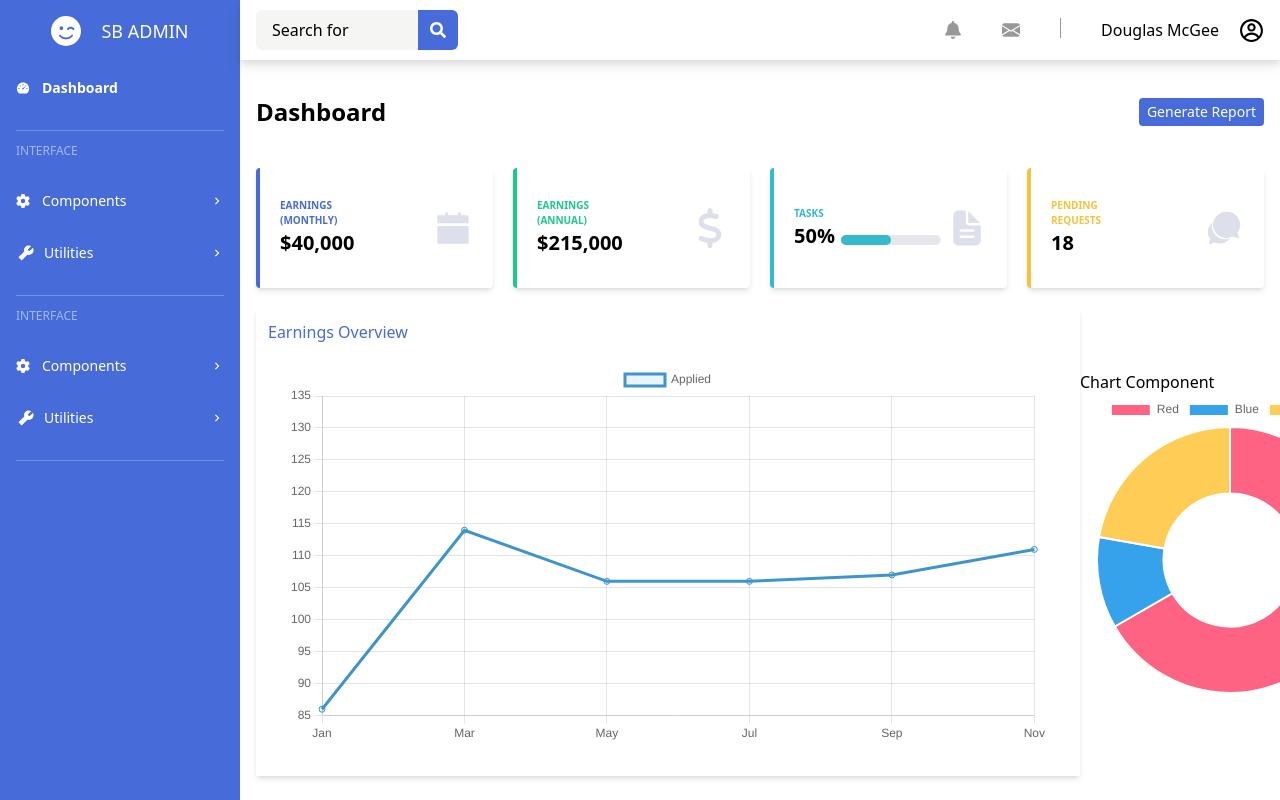
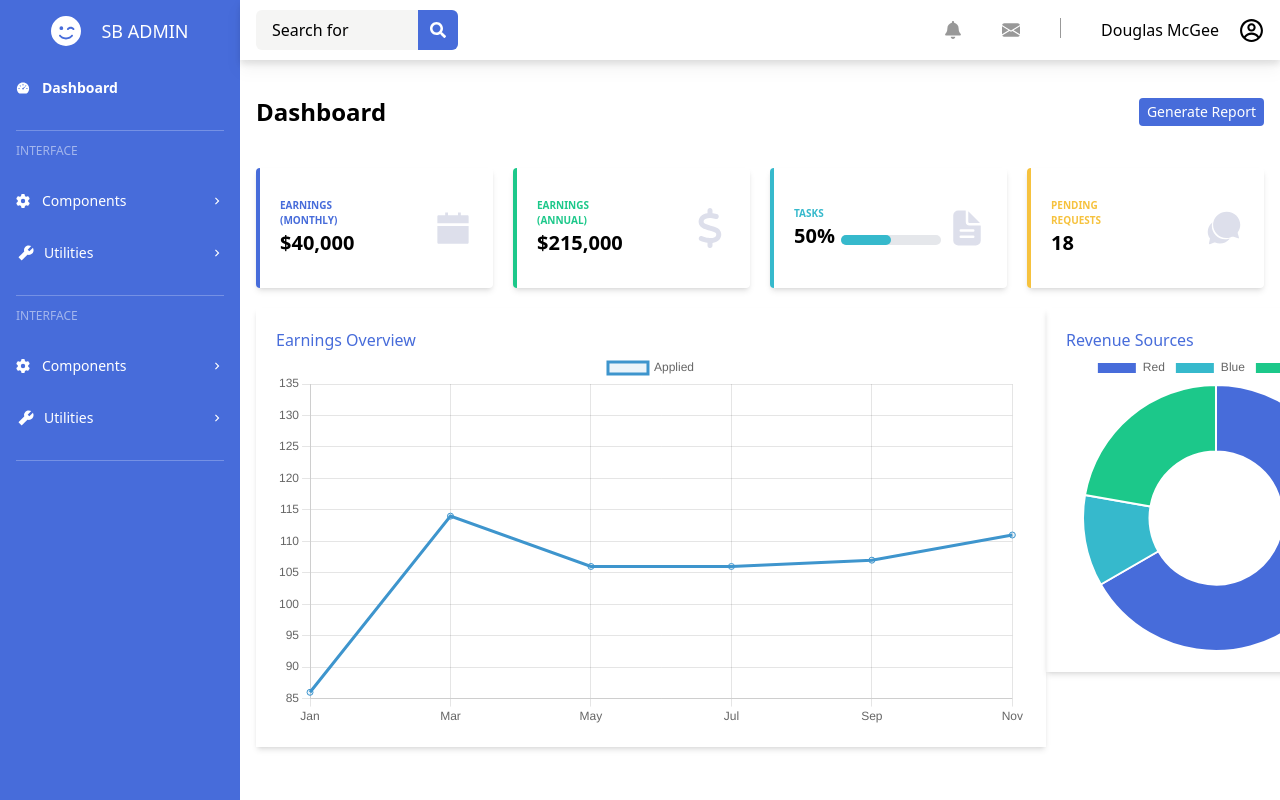
Before and after one commit to ThaminduNR/next.js-dashboard, a Next.js app: page / in a window 1280 px wide. Shown: the top 800 px of the page. Built offline with nearby package versions, Linux system fonts and the light colour scheme.

Commit message:
fix  chart and change colors

```diff
--- a/src/app/page.tsx
+++ b/src/app/page.tsx
@@ -28,11 +28,11 @@ export default function Home() {
                 <MainContentCard title="PENDING REQUESTS" price="18"
                                  icon={<IoIosChatbubbles size={40} className="text-[#DDDFEB]"/>} color="#F6C23E"/>
             </div>
-            <div className="flex flex-3 w-[100%] h-auto items-center justify-between">
-                <div className="w[70%]">
+            <div className="flex flex-3 w-[100%] h-auto justify-between mt-5">
+                <div className="w[65%] p-5 shadow-md">
                     <LineChart/>
                 </div>
-                <div className="h-full w-[30%]">
+                <div className="h-full w-[40%] p-5 shadow-md">
                     <PieChart/>
                 </div>
             </div>
--- a/src/components/LineChart.tsx
+++ b/src/components/LineChart.tsx
@@ -27,15 +27,15 @@ function LineChart() {
     }, []);
 
     return (
-        <div className="w-[100%] h-auto p-3 shadow-md mt-5">
-            {/* line chart */}
-            <div className="w-[800px]  flex flex-col">
+
+
+            <div className="w-[750px]  flex flex-col">
                 <h2 className="text-[#476CDA] ">Earnings Overview</h2>
-                <div className='p-5 rounded-xl w-full h-fit'>
+                <div>
                     <canvas id='myChart'></canvas>
                 </div>
             </div>
-        </div>
+
     );
 }
 
--- a/src/components/PieChart.tsx
+++ b/src/components/PieChart.tsx
@@ -12,9 +12,9 @@ function PieChart() {
             label: 'My First Dataset',
             data: [300, 50, 100],
             backgroundColor: [
-                'rgb(255, 99, 132)',
-                'rgb(54, 162, 235)',
-                'rgb(255, 205, 86)'
+                'rgb(71, 108, 218)',
+                'rgb(54, 185, 204)',
+                'rgb(28, 200, 138)'
             ],
             hoverOffset: 4
         }]
@@ -23,7 +23,7 @@ function PieChart() {
 
     return (
         <div>
-            <h2>Chart Component</h2>
+            <h1 className="text-[#476CDA]">Revenue Sources</h1>
             <Doughnut data={data} />
         </div>
     )
```
